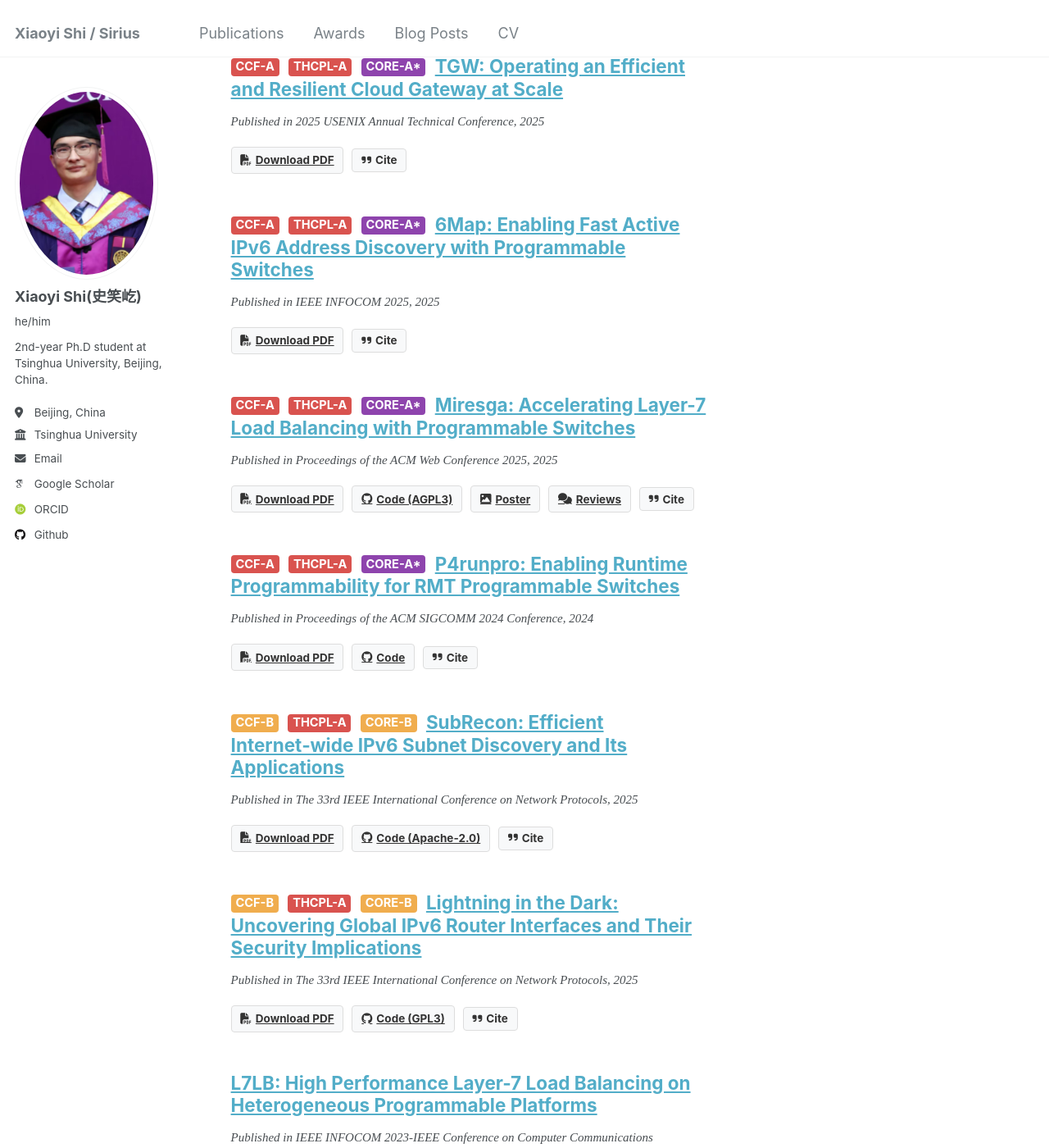
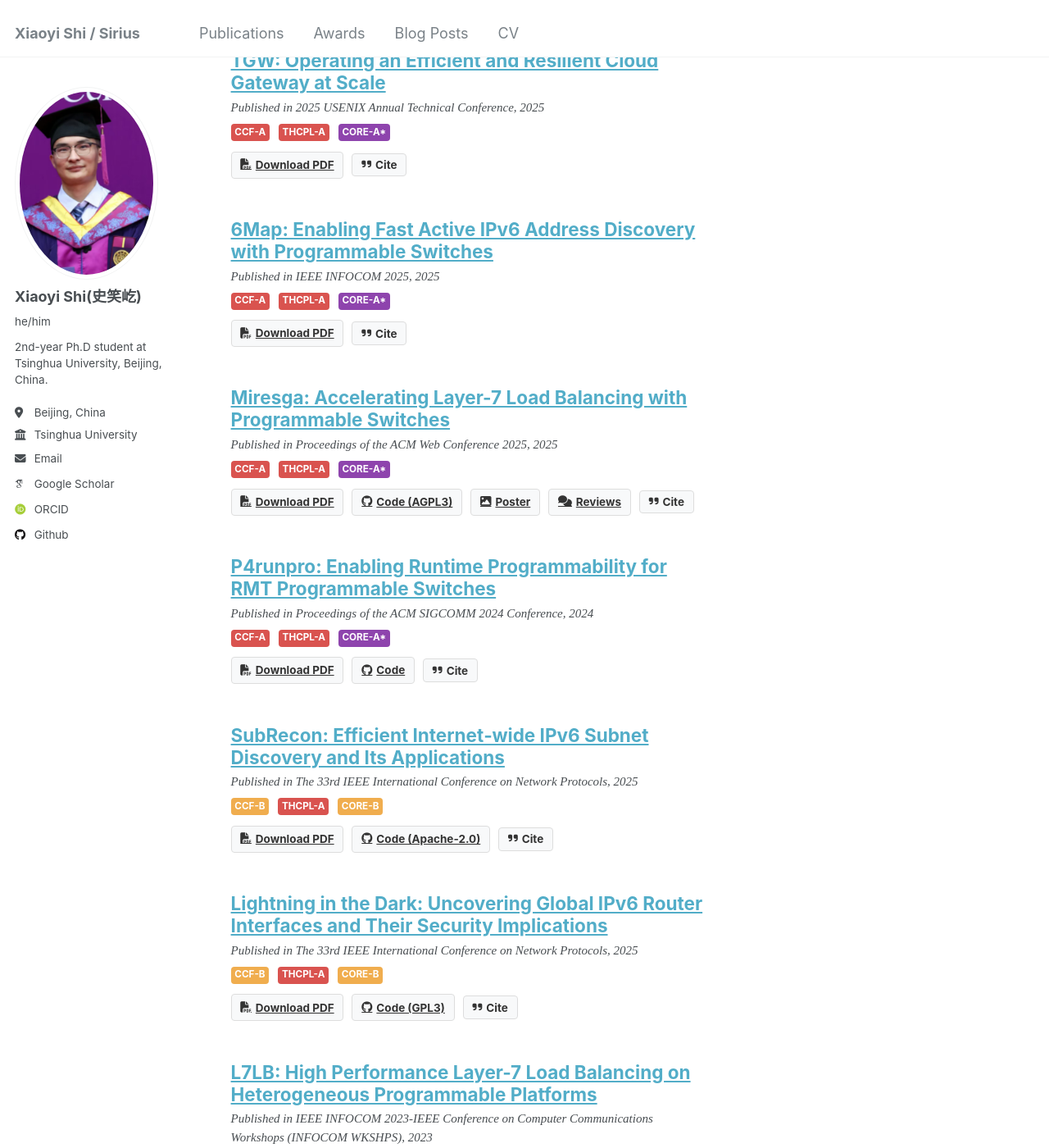
Before and after one commit to Sirius-sxy/Sirius-sxy.github.io, a Jekyll site: the page built from _pages/publications.html, in a window 1280 px wide and 1400 px high, scrolled down 809 px. Shown: the whole window at 82% size. Built offline with Jekyll 4.4.1, drawn with Linux system fonts in a browser that asks for light colours; some web fonts are replaced; some of the changed text lies outside the part shown.

Commit message:
Update webview

```diff
--- a/_includes/archive-single.html
+++ b/_includes/archive-single.html
@@ -27,19 +27,6 @@
     {% endif %}
 
     <h2 class="archive__item-title" itemprop="headline">
-      {% if post.ccf %}
-        {% assign ccf_level = post.ccf | remove: "CCF" | remove: "-" | strip %}
-        <span class="pub-badge badge-{{ ccf_level }}">CCF-{{ ccf_level }}</span>
-      {% endif %}
-      {% if post.thcpl %}
-        {% assign thcpl_level = post.thcpl | remove: "THCPL" | remove: "-" | strip %}
-        <span class="pub-badge badge-{{ thcpl_level }}">THCPL-{{ thcpl_level }}</span>
-      {% endif %}
-      {% if post.core %}
-        {% assign core_level = post.core | remove: "CORE" | remove: "-" | strip %}
-        {% assign core_class = core_level | replace: "*", "star" %}
-        <span class="pub-badge badge-{{ core_class }}">CORE-{{ core_level }}</span>
-      {% endif %}
       {% if post.link %}
         <a href="{{ post.link }}">{{ title }}</a> <a href="{{ base_path }}{{ post.url }}" rel="permalink"><i class="fa fa-link" aria-hidden="true" title="permalink"></i><span class="sr-only">Permalink</span></a>
       {% else %}
@@ -54,11 +41,31 @@
         {% if post.collection == 'teaching' %}
           <p> {{ post.type }}, <i>{{ post.venue }}</i>, {{ post.date | default: "1900-01-01" | date: "%Y" }} </p>
         {% elsif post.collection == 'publications' %}
-          {% if post.published %}
-            <p style="font-size: smaller;font-family: 'Times New Roman', Times, serif"><em>Published in {{ post.venue }}, {{ post.date | default: "1900-01-01" | date: "%Y" }}</em> </p>
-          {% else %}
-            <p style="font-size: smaller;font-family: 'Times New Roman', Times, serif"><em>To be Published in {{ post.venue }}, {{ post.date | default: "1900-01-01" | date: "%Y" }}</em> </p>
-          {% endif %}
+          <div style="margin-bottom: 5px;">
+            {% if post.published %}
+              <p style="font-size: smaller;font-family: 'Times New Roman', Times, serif; margin: 0; padding: 0;"><em>Published in {{ post.venue }}, {{ post.date | default: "1900-01-01" | date: "%Y" }}</em> </p>
+            {% else %}
+              <p style="font-size: smaller;font-family: 'Times New Roman', Times, serif; margin: 0; padding: 0;"><em>To be Published in {{ post.venue }}, {{ post.date | default: "1900-01-01" | date: "%Y" }}</em> </p>
+            {% endif %}
+          </div>
+          <div style="margin-bottom: 10px;">
+            {% if post.ccf %}
+              {% assign ccf_level = post.ccf | remove: "CCF" | remove: "-" | strip %}
+              <span class="pub-badge badge-{{ ccf_level }}">CCF-{{ ccf_level }}</span>
+            {% endif %}
+            {% if post.thcpl %}
+              {% assign thcpl_level = post.thcpl | remove: "THCPL" | remove: "-" | strip %}
+              <span class="pub-badge badge-{{ thcpl_level }}">THCPL-{{ thcpl_level }}</span>
+            {% endif %}
+            {% if post.core %}
+              {% assign core_level = post.core | remove: "CORE" | remove: "-" | strip %}
+              {% assign core_class = core_level | replace: "*", "star" %}
+              <span class="pub-badge badge-{{ core_class }}">CORE-{{ core_level }}</span>
+            {% endif %}
+            {% if post.poster_demo %}
+              <span class="pub-badge">Poster/Demo</span>
+            {% endif %}
+          </div>
         {% elsif post.date %}
          <p class="page__date"><strong><i class="fa fa-fw fa-calendar" aria-hidden="true"></i> {{ site.data.ui-text[site.locale].date_label | default: "Published:" }}</strong> <time datetime="{{ post.date | default: "1900-01-01" | date_to_xmlschema }}">{{ post.date | default: "1900-01-01" | date: "%B %d, %Y" }}</time></p>
         {% endif %}
```
Also changed, not shown: _layouts/single.html (+18 -13 lines), _publications/L7LB.md (+1 -0 lines).
